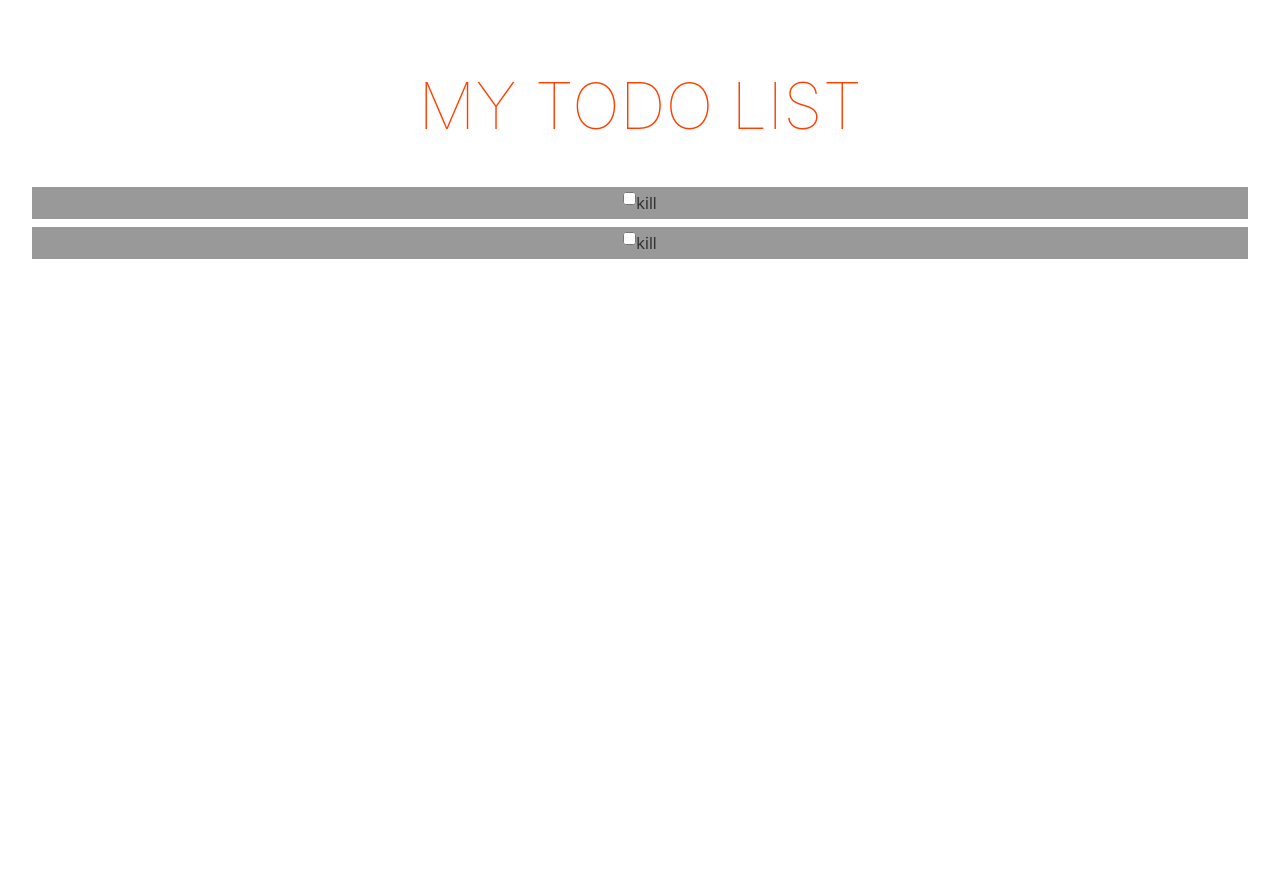
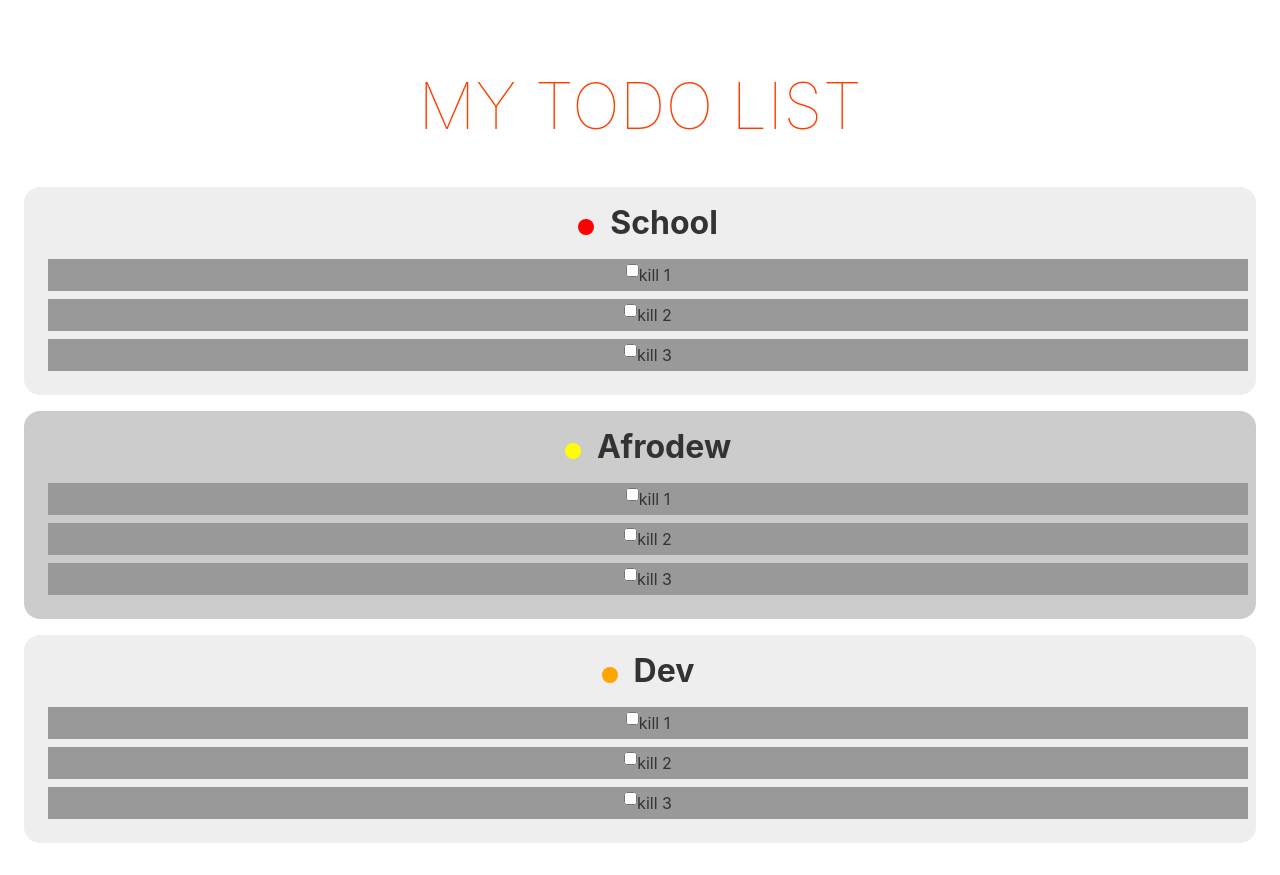
Before and after one commit to paakofiaidoo/todo-svelte-app, a Svelte app: page / in a window 1280 px wide. Before the commit the page ends 800 px from the top, so only its background shows below. Built offline with nearby package versions, Linux system fonts and the light colour scheme.

Commit message:
setup data to include collection

```diff
--- a/src/App.svelte
+++ b/src/App.svelte
@@ -1,11 +1,21 @@
 <script>
-  export let todos;
+  export let collections;
   import TodoLists from "./components/TodoLists.svelte";
 </script>
 
 <main>
   <h1>My ToDO List</h1>
-  <TodoLists todos={todos} />
+  {#each collections as { name, color, tasks }}
+    <div class="collection">
+      <div class="title">
+        <span style={`background-color: ${color}`} />
+        <h2>{name}</h2>
+      </div>
+      <div class="list">
+        <TodoLists todos={tasks} />
+      </div>
+    </div>
+  {/each}
 </main>
 
 <style>
@@ -14,6 +24,42 @@
     padding: 1em;
     max-width: 240px;
     margin: 0 auto;
+  }
+  .collection {
+    display: flex;
+    flex-direction: column;
+
+    margin-bottom: 1rem;
+    border-radius: 1rem;
+    overflow: hidden;
+    text-align: center;
+    align-items: center;
+    padding: 1rem;
+  }
+  .collection:nth-of-type(even) {
+    background-color: #ccc;
+  }
+  .collection:nth-of-type(odd) {
+    background-color: #eee;
+  }
+  .title {
+    display: flex;
+  }
+  .title h2 {
+    font-size: 2rem;
+    text-transform: capitalize;
+    margin: 0;
+  }
+  .list {
+    width: 100%;
+  }
+  span {
+    height: 1rem;
+    width: 1rem;
+    margin: 1rem;
+    border-radius: 0.5rem;
+    padding: auto;
+    background-color: #ff3e00;
   }
 
   h1 {
--- a/src/atoms/TodoItem.svelte
+++ b/src/atoms/TodoItem.svelte
@@ -2,7 +2,7 @@
   export let title, isComplete, i;
 </script>
 
-<div>
+<div class="listItem">
   <input type="checkbox" id={i} name={i} bind:value={isComplete} />
   <label for={i}> {title}</label>
 </div>
@@ -14,6 +14,7 @@
     height: 2rem;
     background-color: #999;
     margin: 0.5rem;
+    width: 100%;
     justify-content: center;
   }
 </style>
--- a/src/components/TodoLists.svelte
+++ b/src/components/TodoLists.svelte
@@ -3,8 +3,7 @@
   import TodoItem from "../atoms/TodoItem.svelte";
 </script>
 
-<div>
+
   {#each todos as todo, i}
     <TodoItem {...todo} i={i} />
   {/each}
-</div>
--- a/src/main.js
+++ b/src/main.js
@@ -1,13 +1,86 @@
-import App from './App.svelte';
+import App from "./App.svelte";
 
 const app = new App({
-	target: document.body,
-	props: {
-		todos : [
-			{ title: "kill", isComplete: false },
-			{ title: "kill", isComplete: true },
-		  ]
-	}
+  target: document.body,
+  props: {
+    collections: [
+      {
+        name: "school",
+        color: "red",
+        description: "lorem",
+        tasks: [
+          {
+            title: "kill 1",
+            isComplete: false,
+            create: new Date(2021, 1, 12),
+            completeTime: new Date(2021, 6, 12),
+          },
+          {
+            title: "kill 2",
+            isComplete: false,
+            create: new Date(2021, 1, 12),
+            completeTime: new Date(2021, 6, 12),
+          },
+          {
+            title: "kill 3",
+            isComplete: true,
+            create: new Date(2021, 1, 12),
+            completeTime: new Date(2021, 6, 12),
+          },
+        ],
+      },
+      {
+        name: "afrodew",
+        color: "yellow",
+        description: "lorem",
+        tasks: [
+          {
+            title: "kill 1",
+            isComplete: false,
+            create: new Date(2021, 1, 12),
+            completeTime: new Date(2021, 6, 12),
+          },
+          {
+            title: "kill 2",
+            isComplete: false,
+            create: new Date(2021, 1, 12),
+            completeTime: new Date(2021, 6, 12),
+          },
+          {
+            title: "kill 3",
+            isComplete: true,
+            create: new Date(2021, 1, 12),
+            completeTime: new Date(2021, 6, 12),
+          },
+        ],
+      },
+      {
+        name: "dev",
+        color: "orange",
+        description: "lorem",
+        tasks: [
+          {
+            title: "kill 1",
+            isComplete: false,
+            create: new Date(2021, 1, 12),
+            completeTime: new Date(2021, 6, 12),
+          },
+          {
+            title: "kill 2",
+            isComplete: false,
+            create: new Date(2021, 1, 12),
+            completeTime: new Date(2021, 6, 12),
+          },
+          {
+            title: "kill 3",
+            isComplete: true,
+            create: new Date(2021, 1, 12),
+            completeTime: new Date(2021, 6, 12),
+          },
+        ],
+      },
+    ],
+  },
 });
 
 export default app;
```
